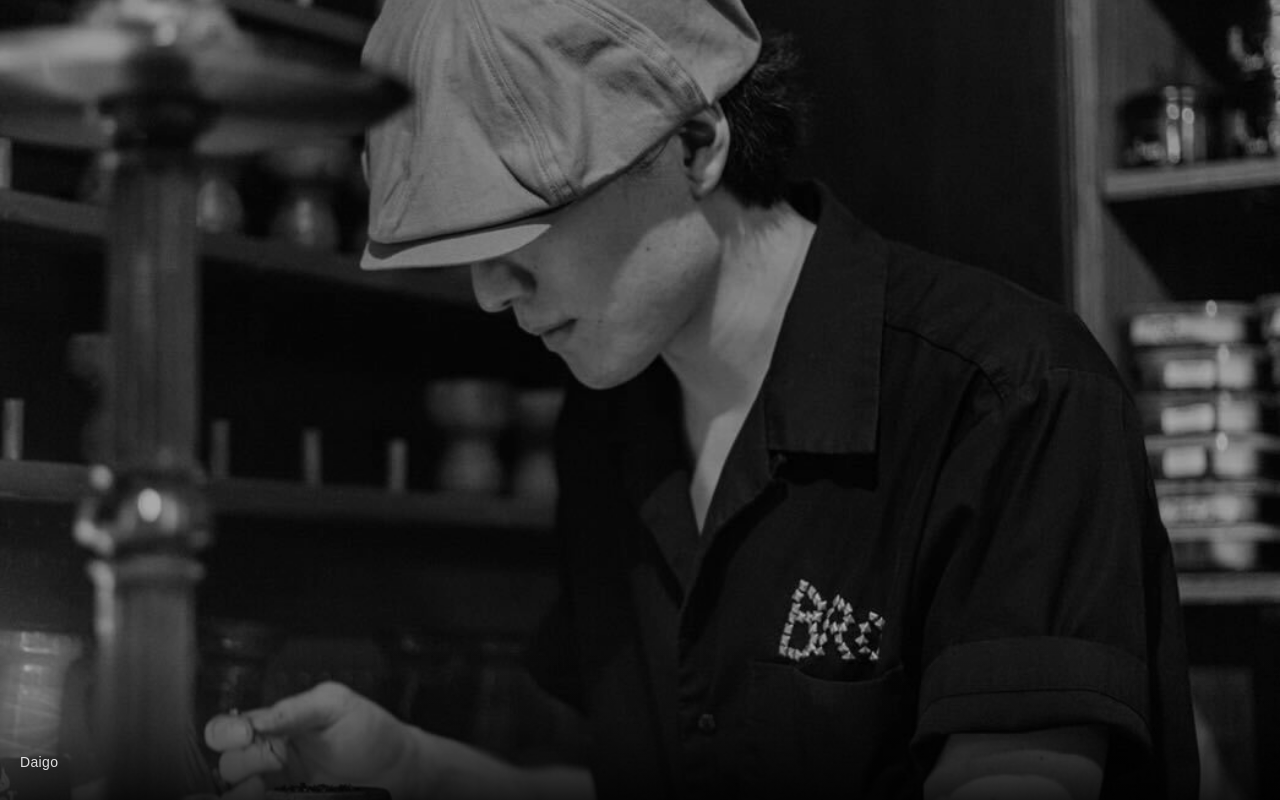
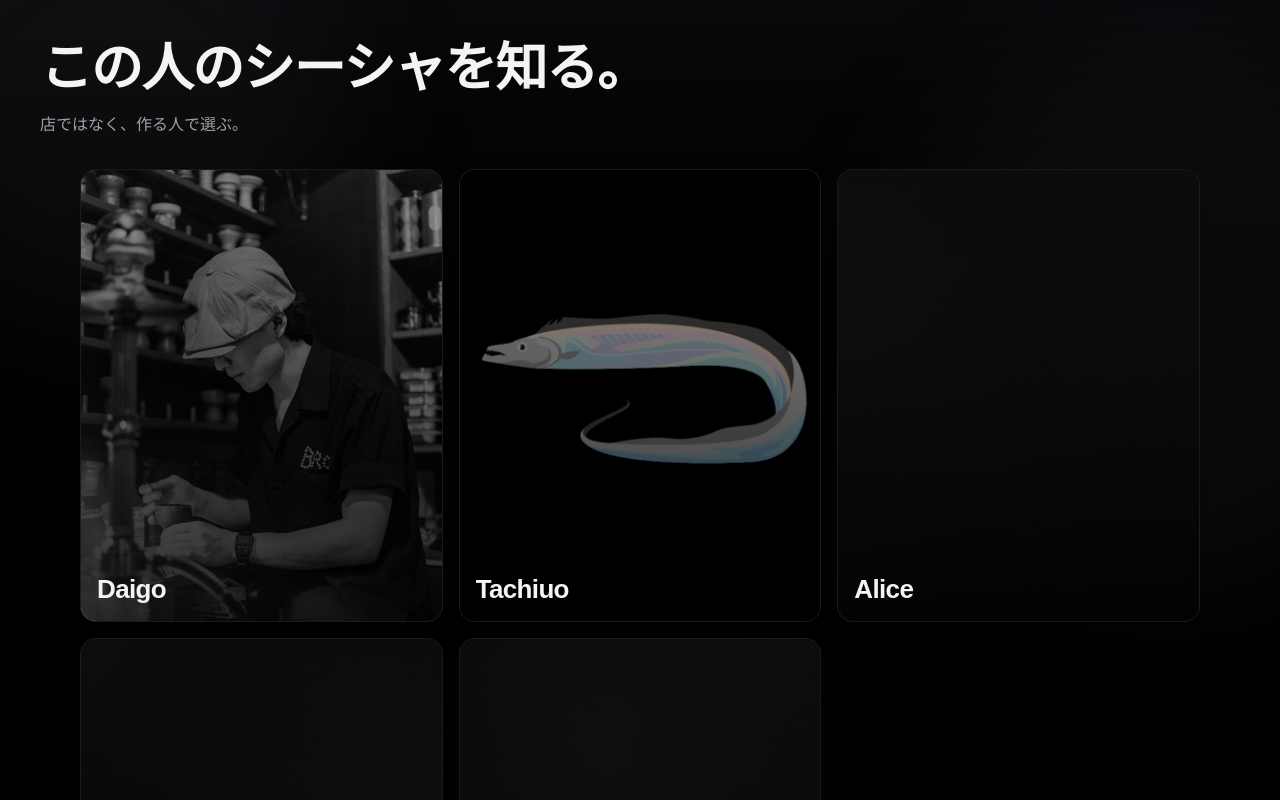
Before and after one commit to enganche1988/shisha-player, a Next.js app: page / in a window 1280 px wide. Shown: the top 800 px of the page. Built offline with nearby package versions, Linux system fonts and the light colour scheme.

Commit message:
ui: restore original top layout (cards)

```diff
--- a/src/app/page.tsx
+++ b/src/app/page.tsx
@@ -2,8 +2,7 @@ export const dynamic = "force-dynamic";
 export const revalidate = 0;
 
 import { getPrisma } from "@/lib/prisma";
-import Image from "next/image";
-import Link from "next/link";
+import { PicksHeroCards } from "./picks-hero.client";
 
 const USE_MOCK_FEATURED = true; // phase0: feature list is curated (no schedule / realtime)
 
@@ -221,43 +220,33 @@ async function getTodayAll(): Promise<TodayRow[]> {
   }
 }
 
-function pickFeatured(picks: PickRow[]) {
-  // phase0': only use safe photo paths (avoid /people route collision and non-photo assets)
-  return (
-    picks.find((p) => typeof p.image === "string" && p.image.startsWith("/photos/people/") && p.image.endsWith(".jpg")) ??
-    picks[0]
-  );
-}
-
 export default async function HomePage() {
   const picks = await getTodaysPicks();
-  const featured = pickFeatured(picks);
+  const todayAll = await getTodayAll();
 
   return (
-    <main className="min-h-[100svh] bg-black text-white">
-      <Link
-        href={`/people/${featured.slug}`}
-        aria-label={featured.displayName}
-        className="relative block min-h-[100svh] overflow-hidden"
-      >
-        <Image
-          src={featured.image}
-          alt=""
-          fill
-          sizes="100vw"
-          className="object-cover object-center"
-          priority={false}
-          unoptimized
-        />
-        <div className="absolute inset-0 bg-black/25" />
-        <div className="absolute inset-x-0 bottom-0 h-40 bg-gradient-to-t from-black/80 via-black/25 to-transparent" />
+    <main className="bg-black text-white overflow-x-hidden">
+      <section className="relative min-h-[100svh] overflow-hidden">
+        <div className="absolute inset-0 bg-gradient-to-b from-zinc-950 via-black to-black" />
+        <div className="absolute -left-28 -top-28 h-[28rem] w-[28rem] rounded-full bg-zinc-800/25 blur-3xl" />
+        <div className="absolute -right-40 top-10 h-[34rem] w-[34rem] rounded-full bg-zinc-700/15 blur-3xl" />
+        <div className="absolute inset-x-0 bottom-0 h-28 bg-gradient-to-t from-black to-transparent" />
 
-        <div className="absolute bottom-7 left-5 right-5">
-          <div className="text-sm font-medium tracking-wide text-zinc-100/90">
-            {featured.displayName}
+        <div className="relative mx-auto flex min-h-[100svh] w-full max-w-7xl flex-col px-5 pt-7 pb-6 md:px-10 md:pt-10 md:pb-8">
+          <div className="min-w-0">
+            <h1 className="text-[34px] font-semibold leading-[1.1] tracking-tight text-zinc-100 md:text-[52px]">
+              この人のシーシャを知る。
+            </h1>
+            <p className="mt-4 max-w-[28rem] text-sm text-zinc-400 md:text-base">
+              店ではなく、作る人で選ぶ。
+            </p>
+          </div>
+
+          <div className="mt-7 flex-1 md:mt-8">
+            <PicksHeroCards picks={picks} todayAll={todayAll} />
           </div>
         </div>
-      </Link>
+      </section>
     </main>
   );
 }
```
